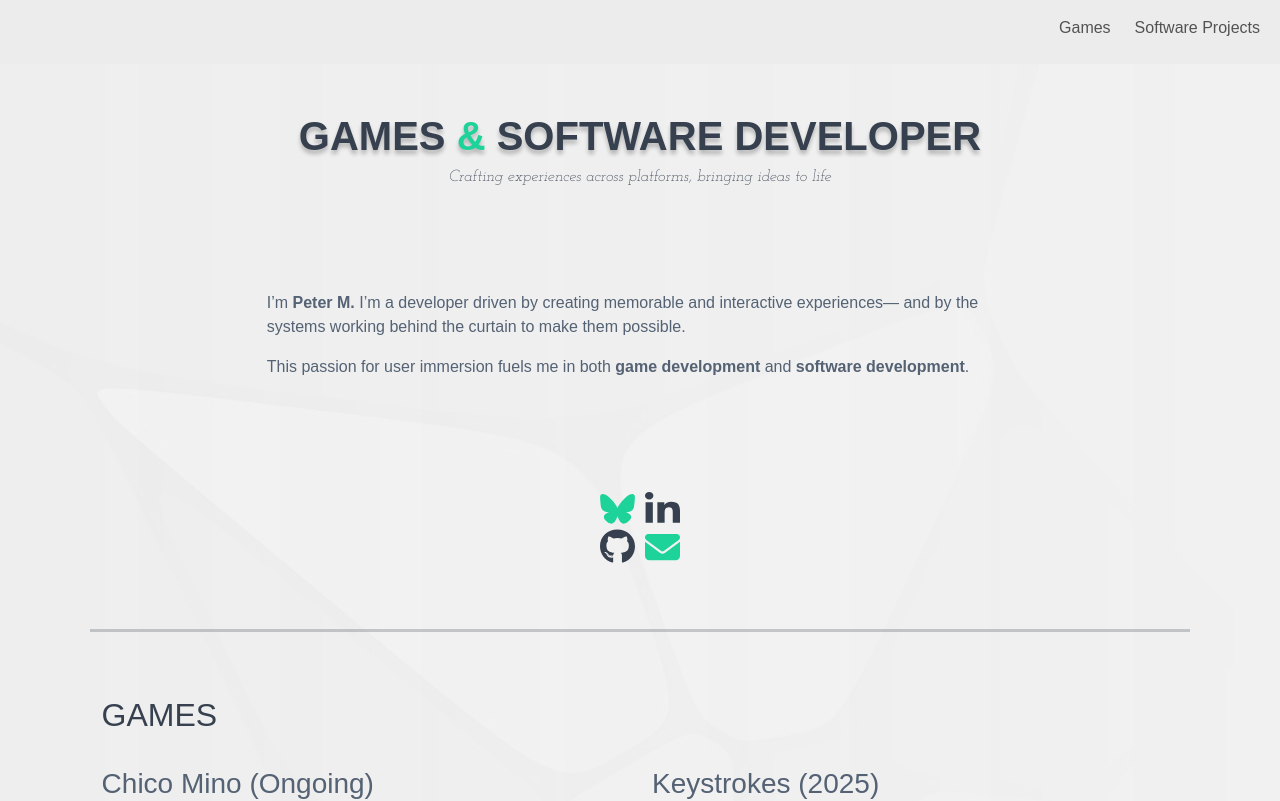
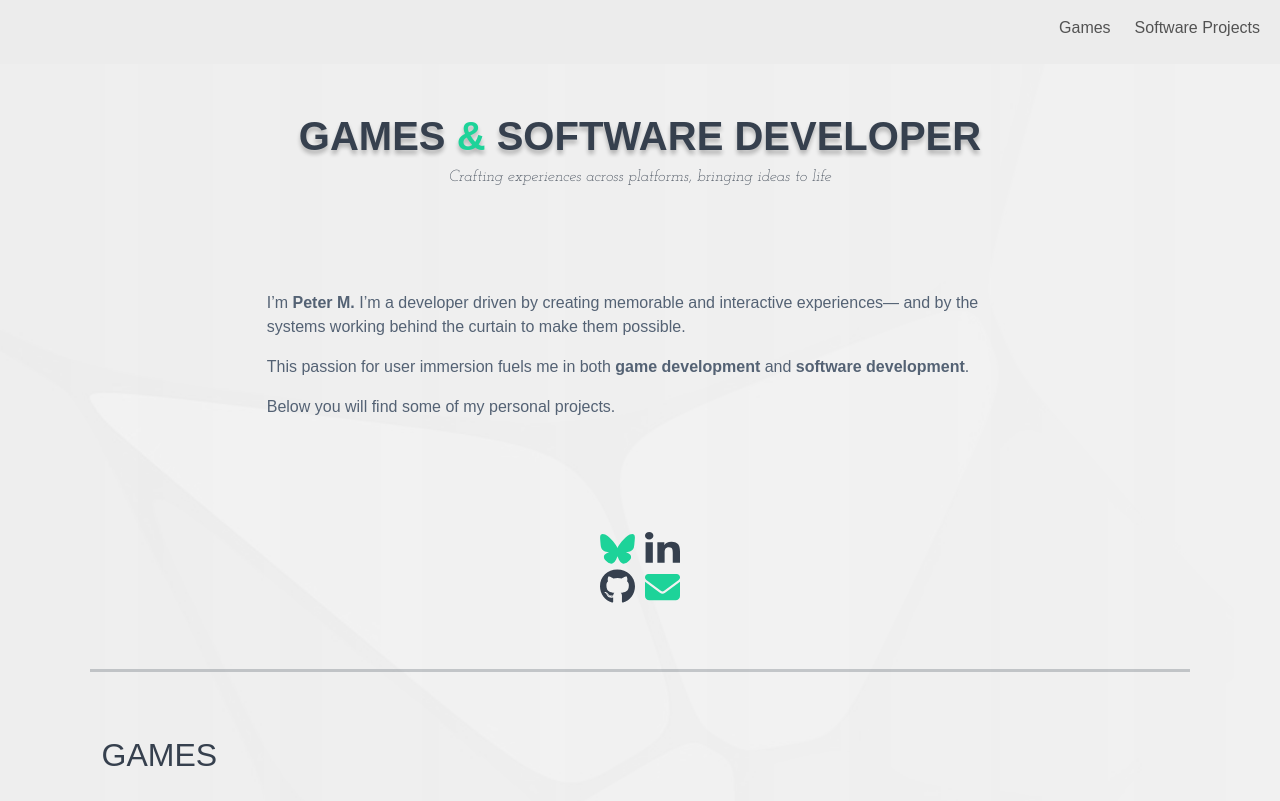
Before and after one commit to peter-tres/portfolio-project, a React (Vite) app: page / in a window 1280 px wide. Shown: the top 801 px of the page. Built offline with nearby package versions, Linux system fonts and the light colour scheme.

Commit message:
added line to intro

```diff
--- a/src/components/Intro.jsx
+++ b/src/components/Intro.jsx
@@ -19,6 +19,7 @@ function Intro(){
                 <div className="intro-blurb w-50">
                 <p>I’m <b>Peter M.</b> I’m a developer driven by creating memorable and interactive experiences— and by the systems working behind the curtain to make them possible.</p>
                 <p>This passion for user immersion fuels me in both <b>game development</b> and <b>software development</b>.</p>
+                <p>Below you will find some of my personal projects.</p>
                 </div>
             </div>
             <div className="row justify-content-center pt-5">
```
